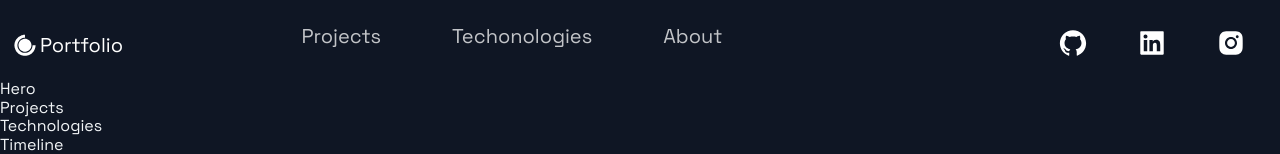
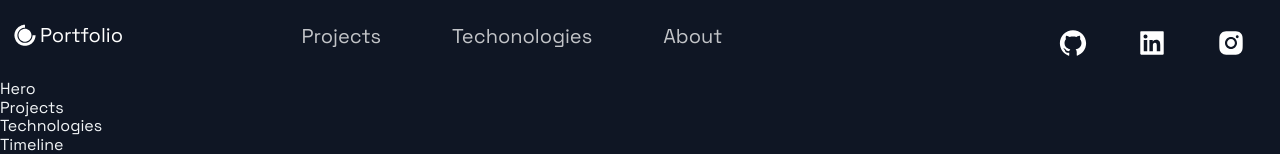
Before and after one commit to danielrubens/portfolio-website, a Next.js app: page / in a window 1280 px wide. Shown: the top 154 px of the page. Built offline with nearby package versions, Linux system fonts and the light colour scheme.

Commit message:
marginBottom PortfolioIcon

```diff
--- a/src/components/Header/Header.js
+++ b/src/components/Header/Header.js
@@ -9,7 +9,7 @@
   <Container>
     <Div1>
       <Link href='/'>
-        <a style={{display: 'flex', alignItems: 'center', color: 'white'}}>
+        <a style={{display: 'flex', alignItems: 'center', color: 'white', marginBottom: '20px'}}>
           <DiCssdeck size='3rem'/><Span>Portfolio</Span>
         </a>
       </Link>
```
